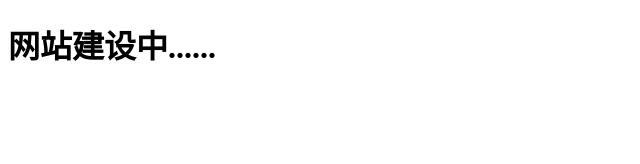
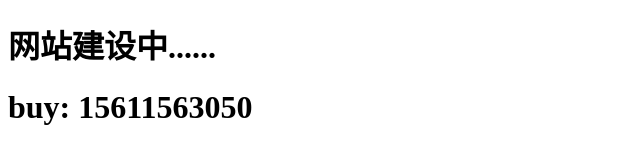
Before and after one commit to zhangzhiguo010/bjlm, a plain HTML site: page index.html in a window 1280 px wide. Shown: the whole page, without its empty margins (0-640 px from the left). Drawn offline with Linux system fonts and the light colour scheme.

Commit message:
Update index.html

```diff
--- a/index.html
+++ b/index.html
@@ -7,5 +7,6 @@
 </head>
 <body>
     <h1>网站建设中......</h1>
+    <h1>buy: 15611563050</h1>
 </body>
 </html>
```
